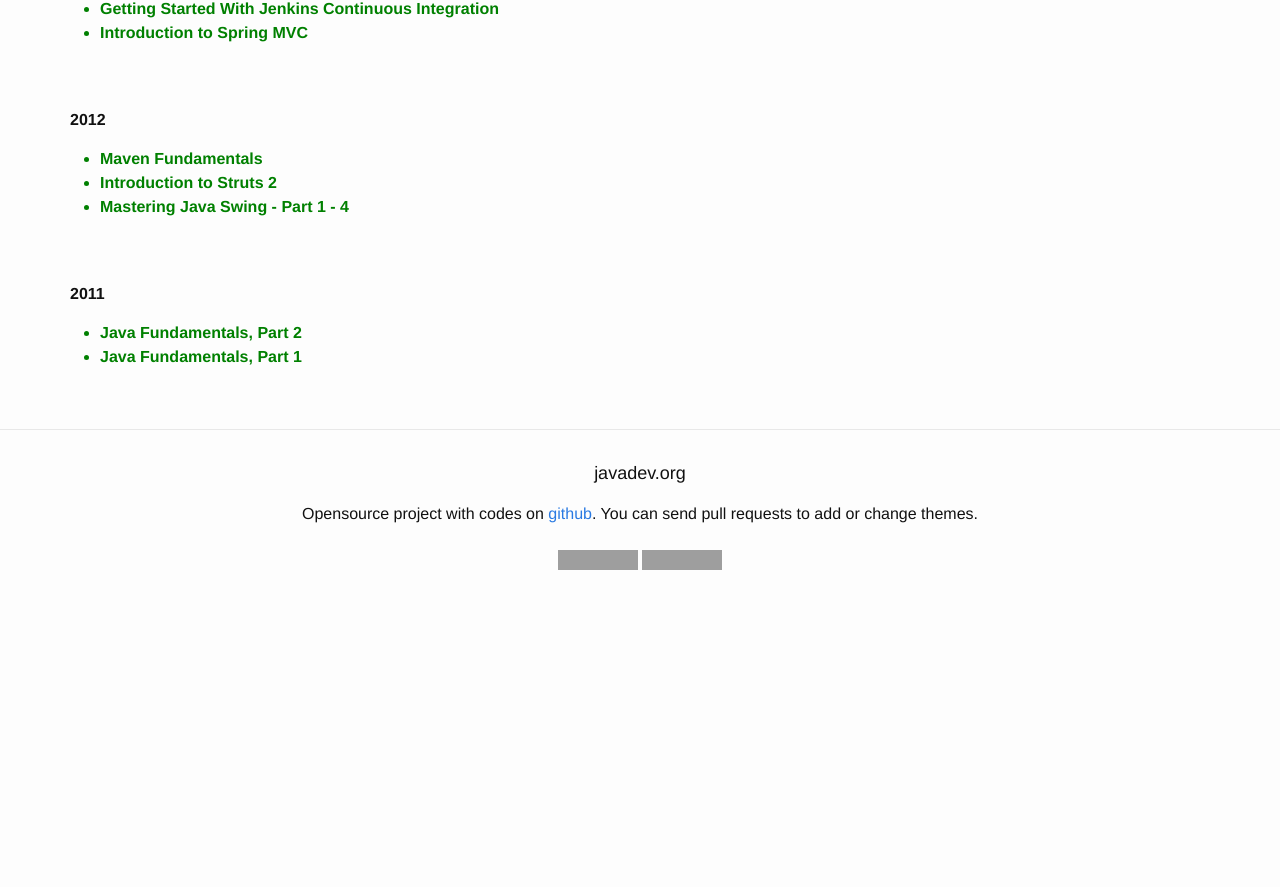
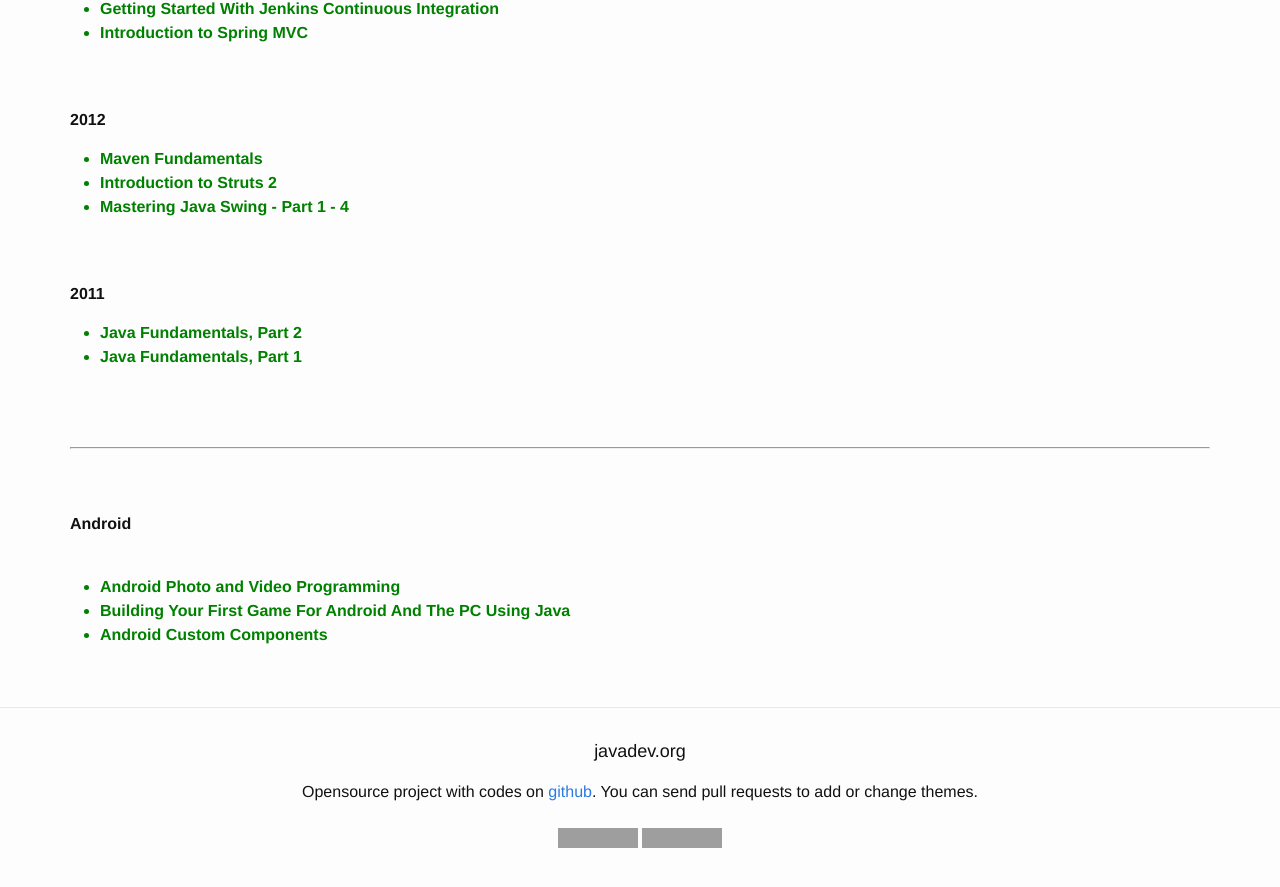
Before and after one commit to webmakaka/javadev.org, a Jekyll site: the page built from website/library/collections/video/paid/pluralsight.md, in a window 1280 px wide and 900 px high, scrolled down 1058 px. Shown: the top 887 px of the window. Built offline with Jekyll 4.4.1, drawn with Linux system fonts in a browser that asks for light colours; before the commit the page ends 1680 px from its top, so only the background shows below that; grey boxes are pictures that could not be loaded.

Commit message:
Update pluralsight.md

```diff
--- a/website/library/collections/video/paid/pluralsight.md
+++ b/website/library/collections/video/paid/pluralsight.md
@@ -69,3 +69,18 @@ permalink: /library/pluralsight/java/
     <li style="color:green"><strong>Java Fundamentals, Part 2</strong></li>
     <li style="color:green"><strong>Java Fundamentals, Part 1</strong></li>
 </ul>
+
+
+<br/><br/>
+<hr/>
+<br/><br/>
+
+
+<strong>Android</strong>
+<br/><br/>
+
+<ul>
+    <li style="color:green"><strong>Android Photo and Video Programming</strong></li>
+    <li style="color:green"><strong>Building Your First Game For Android And The PC Using Java</strong></li>
+    <li style="color:green"><strong>Android Custom Components</strong></li>
+</ul>
```
